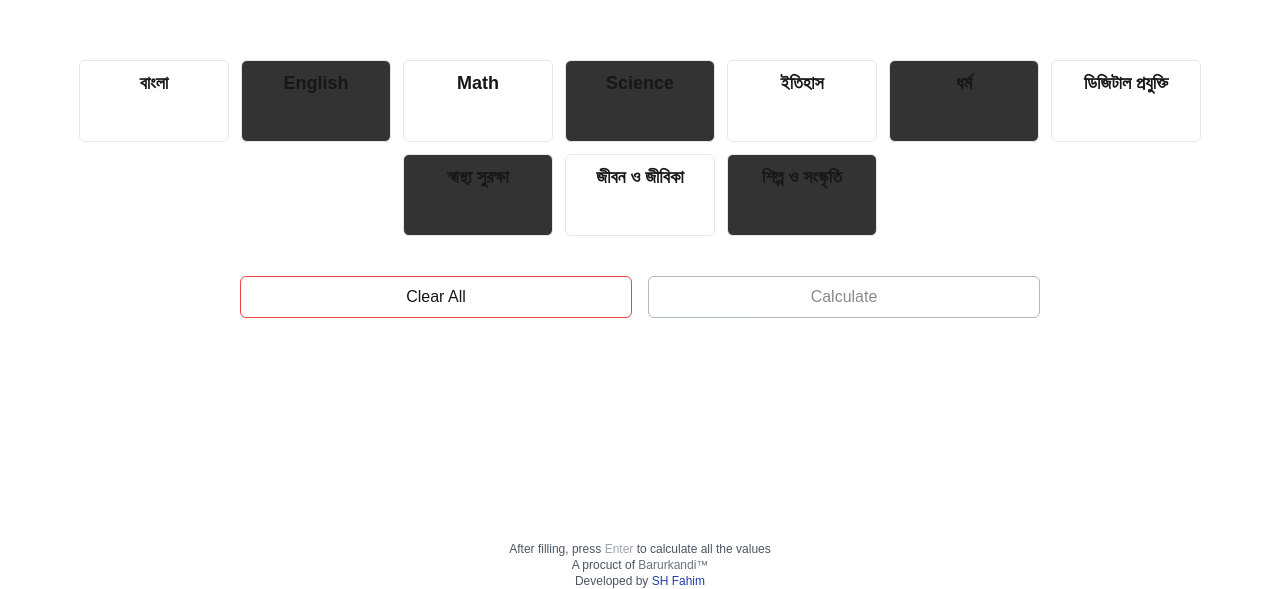
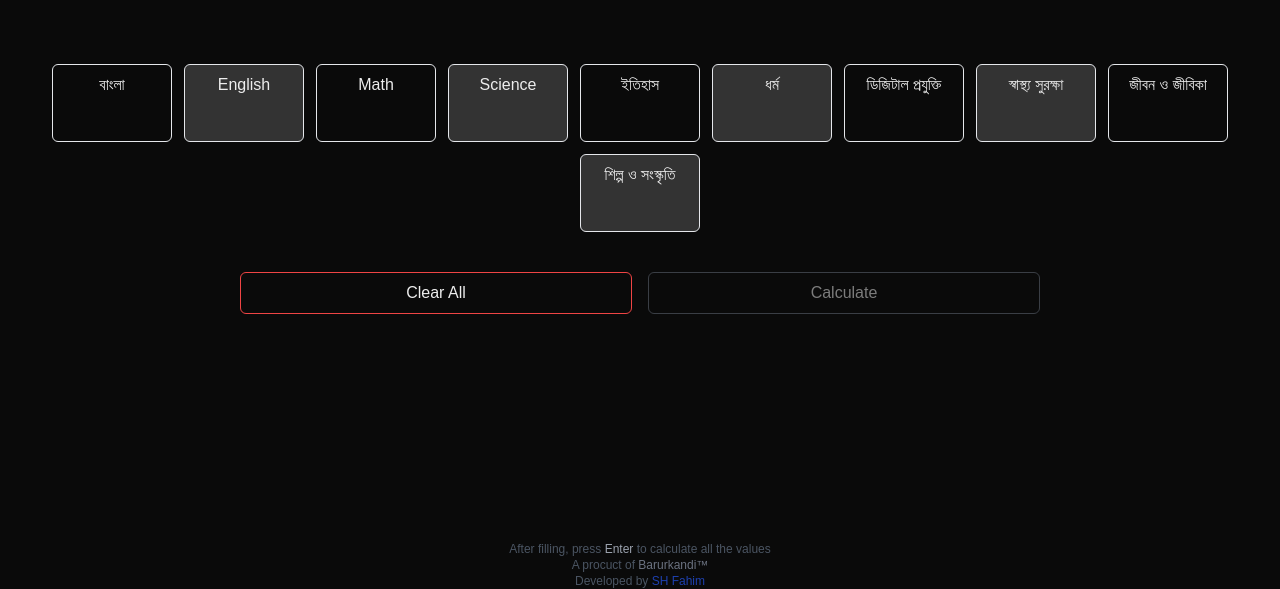
Before and after one commit to FAHIM-33/Result-maker, a Next.js app: page / in a window 1280 px wide. Shown: the part 211-800 px from the top of the page. Built offline with nearby package versions, Linux system fonts and the light colour scheme.

Commit message:
gap added

```diff
--- a/app/components/Sub.jsx
+++ b/app/components/Sub.jsx
@@ -11,6 +11,7 @@ function Sub({ subjectData, inputRef, idx, focusNext, focusPrev, setData }) {
                 ...updatedData[idx],
                 mark: mark,
                 grade: getGrade(mark),
+                gpa: getGradePoint(mark)
             };
             return updatedData;
         });
@@ -35,7 +36,6 @@ function Sub({ subjectData, inputRef, idx, focusNext, focusPrev, setData }) {
 
     function getGrade(num) {
         const number = parseInt(num, 10);
-        if (isNaN(number)) return '';
         if (number >= 80) return 'A+';
         if (number >= 70) return 'A';
         if (number >= 60) return 'A-';
@@ -44,21 +44,37 @@ function Sub({ subjectData, inputRef, idx, focusNext, focusPrev, setData }) {
         if (number >= 33) return 'D';
         return 'F';
     }
+    function getGradePoint(num) {
+        if (num >= 80) {
+            return 5.0; // A+
+        } else if (num >= 70) {
+            return 4.0; // A
+        } else if (num >= 60) {
+            return 3.5; // A-
+        } else if (num >= 50) {
+            return 3.0; // B
+        } else if (num >= 40) {
+            return 2.0; // C
+        } else if (num >= 33) {
+            return 1.0; // D
+        } else {
+            return 0.0; // F
+        }
+    }
 
     return (
-        <div className="w-[150px] border rounded-md overflow-hidden">
+        <div className="max-w-[120px] border rounded-md overflow-hidden">
             <h2
                 onClick={() => document.getElementById(subjectData.id).focus()}
-                className="font-bold w-full mx-auto text-center text-lg py-2 text-nowrap"
+                className="font w-full mx-auto text-center py-2"
             >
                 {subjectData.title}
             </h2>
             <div className="relative">
                 {subjectData.grade && (
                     <p
-                        className={`absolute z-10 right-2 top-1/2 -translate-y-1/2 italic font-bold text-lg text-black ${
-                            subjectData.grade === 'F' ? 'text-red-500' : ''
-                        } text-center bg-[#fafafa67] rounded-full h-8 w-8`}
+                        className={`absolute z-10 pt-[2px] right-2 top-1/2 -translate-y-1/2 italic font-bold text-lg ${subjectData.grade === 'F' ? 'bg-red-500 text-white' : 'bg-[#fafafaa1]  text-black'
+                            } text-center  rounded-full h-8 w-8`}
                     >
                         {subjectData.grade}
                     </p>
--- a/app/globals.css
+++ b/app/globals.css
@@ -3,9 +3,19 @@
 @tailwind utilities;
 
 :root {
-  --background: #ffffff;
-  --foreground: #171717;
+  /* --background: #ffffff;
+  --foreground: #171717; */
+  --background: #0a0a0a;
+  --foreground: #ededed;
 }
+
+
+/* @media (prefers-color-scheme: dark) {
+  :root {
+    --background: #0a0a0a;
+    --foreground: #ededed;
+  }
+} */
 
 input {
   color-scheme: var(--background);
@@ -20,12 +30,6 @@ input:focus {
   /* animation: blink 1s infinite; */
 }
 
-@media (prefers-color-scheme: dark) {
-  :root {
-    --background: #0a0a0a;
-    --foreground: #ededed;
-  }
-}
 
 body {
   color: var(--foreground);
--- a/app/page.js
+++ b/app/page.js
@@ -18,6 +18,7 @@ export default function Home() {
   const inputRefs = useRef([])
   const [data, setData] = useState(subjects)
   const [total, setTotal] = useState(0)
+  const [gpa, setGpa] = useState(0)
   const [valid, setValid] = useState(false)
 
 
@@ -46,17 +47,26 @@ export default function Home() {
     const a = data.reduce((acc, curr) => {
       return acc + (parseInt(curr.mark) || 0);
     }, 0);
+
+    const points = data.reduce((acc, curr) => {
+      console.log(curr.gpa);
+      return acc + (parseFloat(curr.gpa));
+    }, 0);
+    // console.log(points, data.length);
     setTotal(a);
+    setGpa(points / data.length)
     window.scrollTo({
       top: 0,
       behavior: "smooth",
     });
   }, [data]);
+  // console.log(data);
 
   useEffect(() => {
     const valiidity = data.every(sub => sub.mark !== '' && !isNaN(sub.mark * 1))
     setValid(valiidity)
   }, [data])
+
 
   useEffect(() => {
     const handleEnterKey = (e) => {
@@ -75,9 +85,9 @@ export default function Home() {
 
 
   return (
-    <div className="flex flex-col justify-start items-start lg:items-center lg:justify-center min-h-screen p-4">
-
-      <div className="flex flex-wrap justify-center gap-3 t-container lg:mt-0">
+    <div className="flex flex-col justify-start items-start lg:items-center lg:justify-center min-h-screen p-2">
+      {/* flex flex-wrap */}
+      <div className="grid  grid-cols-3 lg:flex lg:flex-wrap lg:grid-cols-none justify-center gap-3 t-container lg:mt-0 mx-auto">
         {data?.map((s, idx) => (
           <Sub
             key={s.id}
@@ -93,13 +103,25 @@ export default function Home() {
 
       {
         total !== 0 ?
-          <div id="results" className="my-4 flex justify-evenly w-full lg:mt-10">
+          <div id="results" className="my-4 flex justify-center gap-8 w-full lg:mt-10">
             <p className="text-2xl">Total <span className="text-green-500">{total}</span></p>
-            <p className="text-2xl">GPA <span className="text-green-500">5.00</span></p>
+            <p className="text-2xl">GPA <span className="text-green-500">{gpa.toFixed(2)}</span></p>
           </div>
           :
           <></>
       }
+      {/* {
+          data.every(s => s.grade !== 'F') ?
+          <div id="results" className="my-4 flex justify-evenly w-full lg:mt-10">
+            <p className="text-2xl">Total <span className="text-green-500">{total}</span></p>
+            <p className="text-2xl">GPA <span className="text-green-500">{gpa.toFixed(2)}</span></p>
+          </div>
+          :
+          <div className="my-4 w-full lg:mt-10">
+            <p className="text-2xl text-center">এইটা ছাত্র, নাকি ছাত্রলীগ?</p>
+            <p className="bg-red-500 text-3xl text-center">Fail</p>
+          </div>
+      } */}
 
       <div className="flex gap-4 w-full mt-4 container lg:w-[800px] lg:mt-10 mx-auto">
         <button
@@ -113,7 +135,7 @@ export default function Home() {
           Calculate
         </button>
       </div>
-      <footer className="text-gray-600 mt-20 fixed bottom-0 text-center text-xs">
+      <footer className="text-gray-600 mt-20 fixed bottom-0 text-center text-xs container mx-auto">
         <p>
           After filling, press <span className="text-gray-400"> Enter</span> to calculate all the values
         </p>
```
